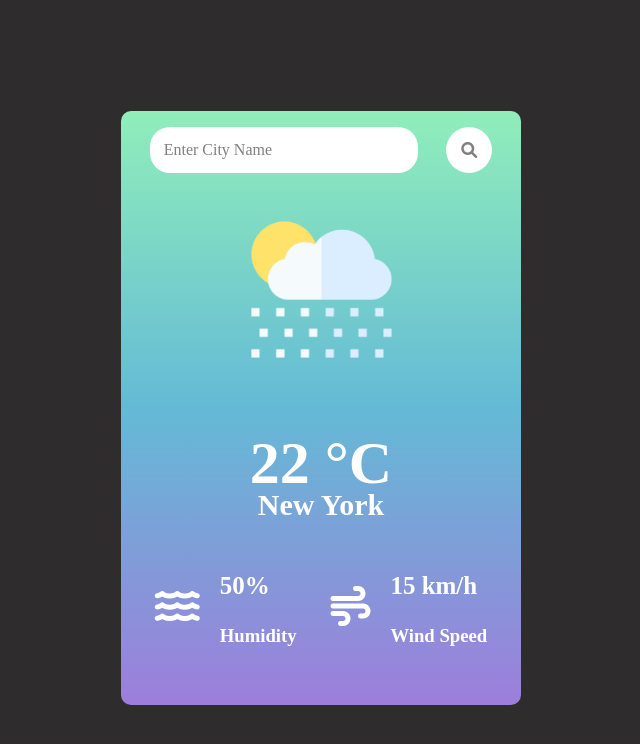
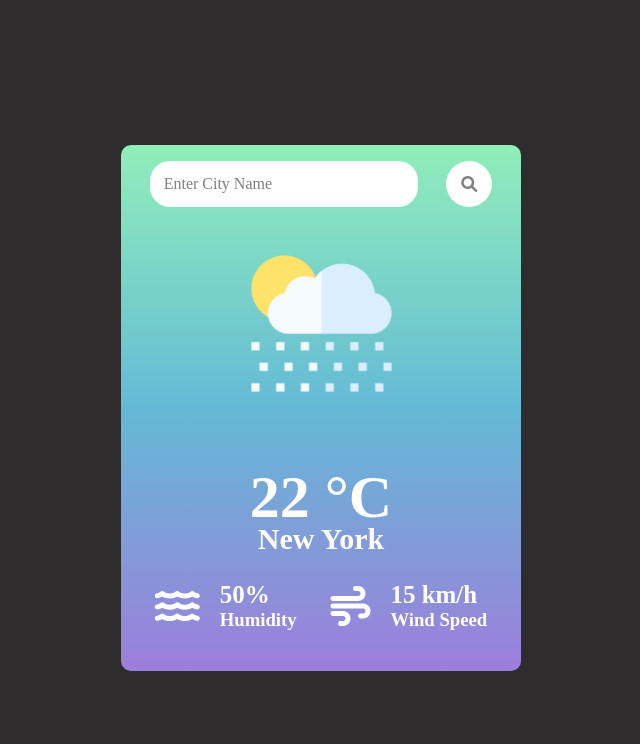
Before and after one commit to sofi638/homework1, a plain HTML site: page index.html in a window 1280 px wide. Shown: the whole page, without its empty margins (319-959 px from the left). Drawn offline with Linux system fonts and the light colour scheme.

Commit message:
Add files via upload

```diff
--- a/style.css
+++ b/style.css
@@ -26,6 +26,7 @@ body {
   color: gray;
   border-radius: 100%;
 }
+
 .cont-search {
   display: flex;
   margin-left: 60px;
@@ -63,9 +64,14 @@ body {
 }
 .percent {
   font-size: 25px;
+  margin: 0;
 }
 .kmh {
   font-size: 25px;
+  margin: 0;
+}
+.wind {
+  margin: 0;
 }
 .small {
   display: flex;
```
